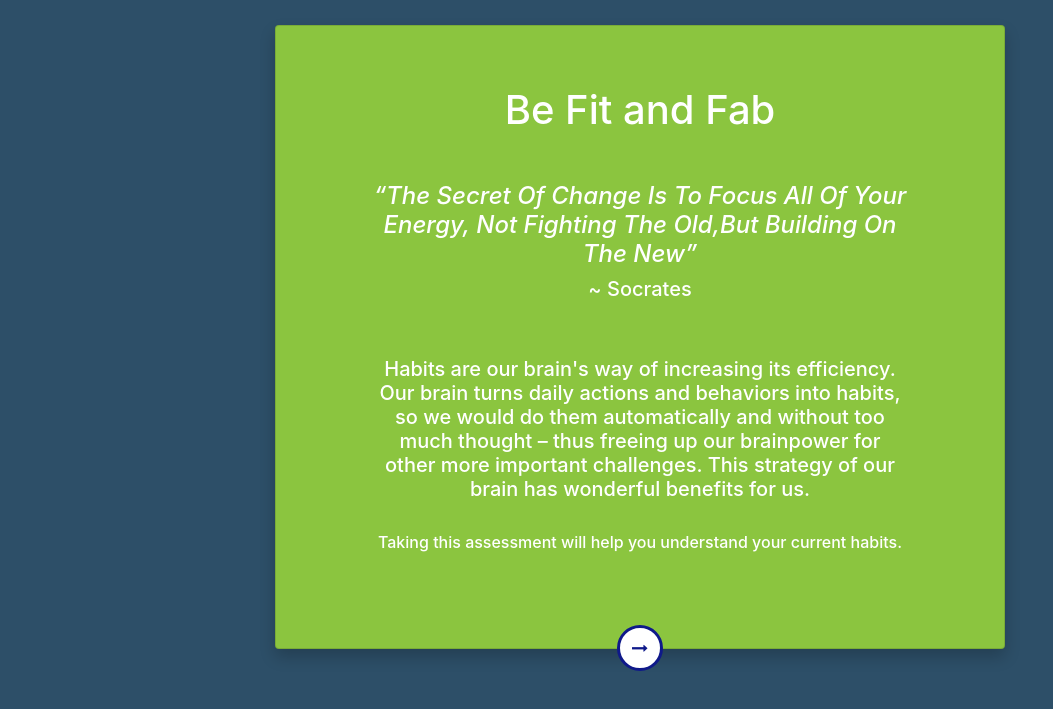
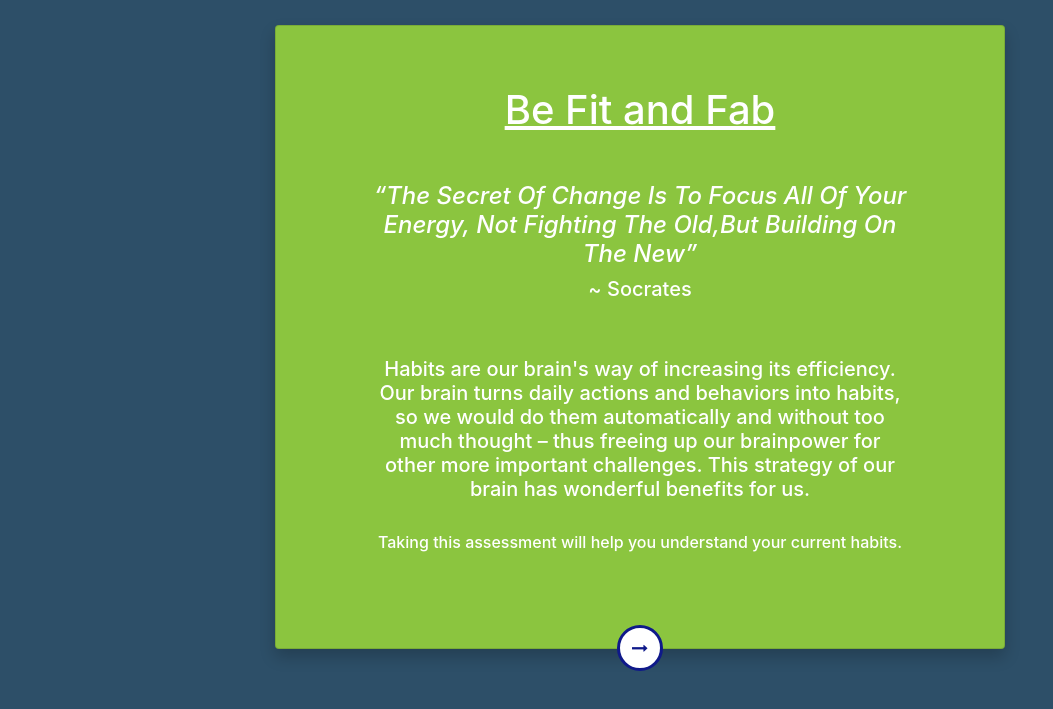
Before and after one commit to vidhi-mody/health-checkpoint, a website: page public/index.html in a window 1280 px wide. Shown: the part 63-772 px from the top of the page, without its empty margins (0-1053 px from the left). Drawn offline with nearby package versions, Linux system fonts and the light colour scheme.

Commit message:
add: underline

```diff
--- a/public/index.html
+++ b/public/index.html
@@ -42,7 +42,7 @@
             <div class="card b-0 show">
               <div class="row justify-content-center">
                 <div class="col-lg-10 col-md-11 text-center">
-                    <h1 class="mb-5">Be Fit and Fab</h1>
+                    <h1 class="mb-5"><u>Be Fit and Fab</u></h1>
                     <h4><i>“The Secret Of Change Is To Focus All Of Your Energy, Not Fighting The Old,But Building On The New” </i></h4>
                     <h5>~ Socrates</h5>
                     <br>
```
